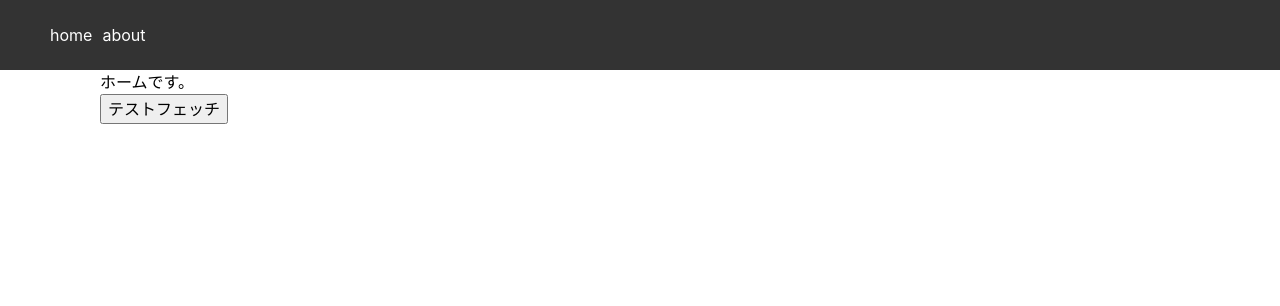
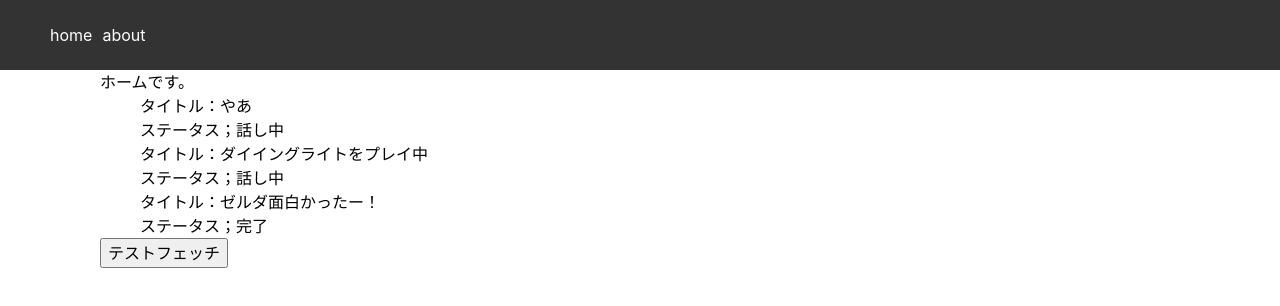
Before and after one commit to naokiuma/react_game, a React (Create React App) app: page / in a window 1280 px wide. Shown: the top 306 px of the page. Built offline with nearby package versions, Linux system fonts and the light colour scheme.

Commit message:
コンポーネントにtypeを当てるを試す

```diff
--- a/src/App.tsx
+++ b/src/App.tsx
@@ -5,6 +5,8 @@ import { BrowserRouter,Route,Link,Routes } from "react-router-dom";//switch は
 //コンポーネント
 import { Home } from "./components/pages/Home";
 import { About } from "./components/pages/About";
+
+
 
 
 
--- a/src/components/Todo.tsx
+++ b/src/components/Todo.tsx
@@ -1,5 +1,5 @@
 import React from 'react';
-import {TodoType} from "../types/todo";
+import {TodoType} from "../types/todoType";
 
 export const Todo = (
     props: Omit<TodoType, "id">//omitにすると指定のものだけを省く。
--- /dev/null
+++ b/src/components/global/Topic.tsx
@@ -0,0 +1,21 @@
+
+import {TopicType} from "../../types/topicType";
+
+export const Topic = (props:TopicType) => {
+    const { title,id,status } = props;
+    return (
+        <>
+           <ul>
+               <li>
+                   <span>
+                       タイトル：{title}
+                    </span>
+                    <br/>
+                   <span>
+                       ステータス；{status}
+                    </span>
+               </li>
+           </ul>
+        </>
+    )
+}
--- a/src/components/pages/Home.tsx
+++ b/src/components/pages/Home.tsx
@@ -1,6 +1,8 @@
 import { memo,FC } from "react";
 //detchデータ
 import { Testfetch } from "../../fetch/Testfetch";
+import { Topic } from "../global/Topic";
+
 
 
 export const Home:FC = memo(() => {
@@ -9,6 +11,14 @@ export const Home:FC = memo(() => {
             <p>
                 ホームです。
             </p>
+            <div className="topics">
+                <Topic title={'やあ'} id={1} status={'話し中'}/>
+                <Topic title={'ダイイングライトをプレイ中'} id={1} status={'話し中'}/>
+                <Topic title={'ゼルダ面白かったー！'} id={1} status={'完了'}/>
+
+
+
+            </div>
             <Testfetch/>
         </section>
     )
--- a/src/fetch/Testfetch.tsx
+++ b/src/fetch/Testfetch.tsx
@@ -1,4 +1,4 @@
-import { TodoType } from "../types/todo";
+import { TodoType } from "../types/todoType";
 import {useState} from "react";
 import axios from "axios";
 
--- /dev/null
+++ b/src/types/topicType.tsx
@@ -0,0 +1,7 @@
+export type TopicType = {
+    title: string;
+    id: number;
+    userId?:number
+    participants?:number
+    status:string
+};
```
Also changed, not shown: src/types/todoType.tsx (renamed from src/types/todo.tsx).
